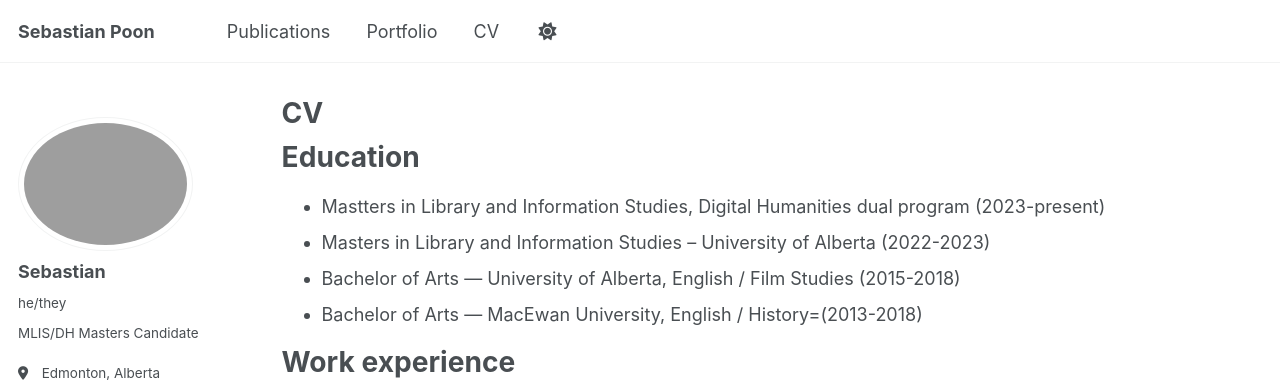
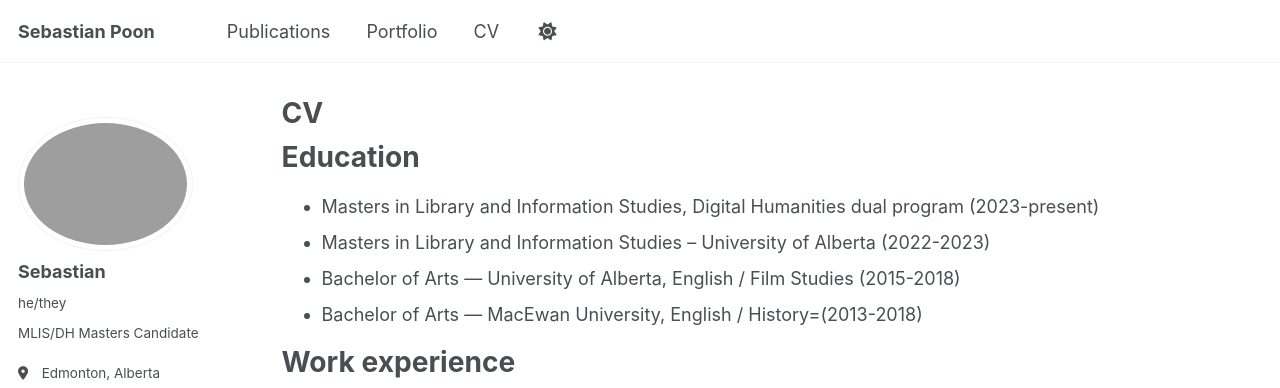
Before and after one commit to hollow-bastian/poons, a Jekyll site: the page built from _pages/cv.md, in a window 1280 px wide and 1400 px high. Shown: the top 388 px of the window. Built offline with Jekyll 4.4.1, drawn with Linux system fonts in a browser that asks for light colours.

```diff
--- a/_pages/cv.md
+++ b/_pages/cv.md
@@ -11,7 +11,7 @@ redirect_from:
 
 Education
 ======
-* Mastters in Library and Information Studies, Digital Humanities dual program (2023-present)
+* Masters in Library and Information Studies, Digital Humanities dual program (2023-present)
 * Masters in Library and Information Studies – University of Alberta (2022-2023)
 * Bachelor of Arts — University of Alberta, English / Film Studies (2015-2018)
 * Bachelor of Arts — MacEwan University, English / History=(2013-2018)
@@ -42,15 +42,3 @@ Publications
   <ul>{% for post in site.publications reversed %}
     {% include archive-single-cv.html %}
   {% endfor %}</ul>
-
-Talks
-======
-  <ul>{% for post in site.talks reversed %}
-    {% include archive-single-talk-cv.html  %}
-  {% endfor %}</ul>
-
-Teaching
-======
-  <ul>{% for post in site.teaching reversed %}
-    {% include archive-single-cv.html %}
-  {% endfor %}</ul>
```
Also changed, not shown: _portfolio/portfolio-1.md (+8 -2 lines).
